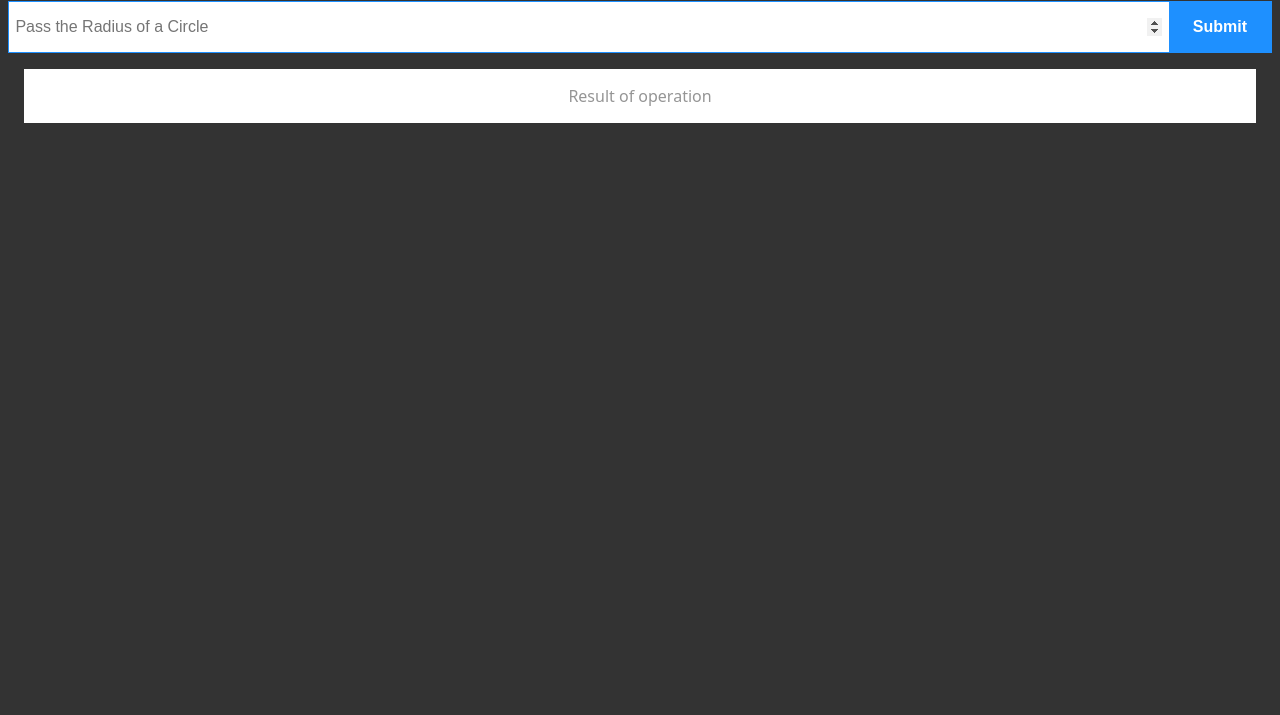
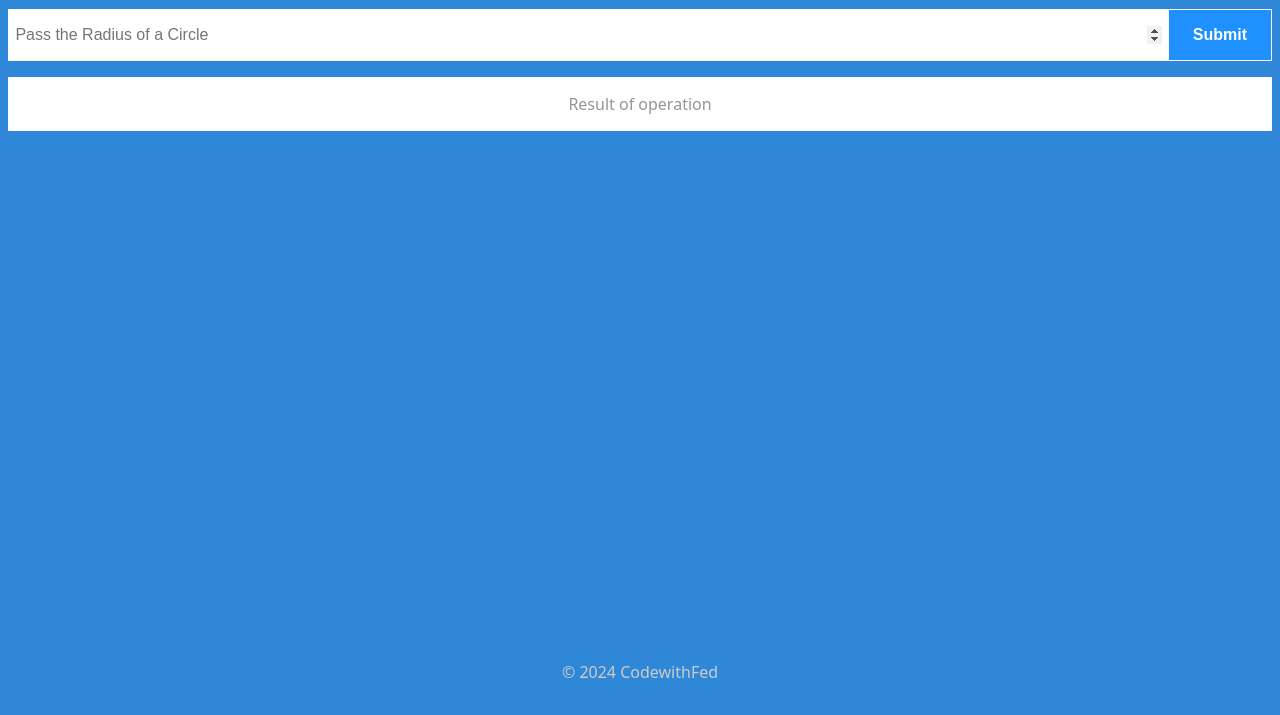
Before and after one commit to CodeWithFED/Geometory, a plain HTML site: page index.html in a window 1280 px wide. Shown: the part 85-800 px from the top of the page. Drawn offline with Linux system fonts and the light colour scheme.

Commit message:
make changes on ui and make it look pretty.

```diff
--- a/index.css
+++ b/index.css
@@ -5,8 +5,21 @@
 }
 
 body {
-    background: #333;
+    display: flex;
+    flex-direction: column;
+    height: 95vh;
+    background: #2f87d8;
     font-family: system-ui, -apple-system, BlinkMacSystemFont, 'Segoe UI', Roboto, Oxygen, Ubuntu, Cantarell, 'Open Sans', 'Helvetica Neue', sans-serif;
+}
+
+main {
+    flex: 1;
+}
+
+footer {
+    text-align: center;
+    font-weight: 100;
+    color: #ccc;
 }
 
 h1 {
@@ -20,6 +33,7 @@ h1 {
     flex: 1;
     border: none;
     color: #999;
+    width: 100%;
 }
 
 #btn {
@@ -42,7 +56,7 @@ h1 {
 
 .con {
     display: flex;
-    border: 1px solid dodgerblue;
+    border: 1px solid #fff;
 }
 
 .result {
@@ -51,7 +65,7 @@ h1 {
     text-align: center;
     font-size: 1rem;
     padding: 1rem;
-    margin: 1rem;
+    margin: 1rem 0;
 }
 
 .result__com {
--- a/index.html
+++ b/index.html
@@ -7,6 +7,7 @@
     <title>Document</title>
   </head>
   <body>
+    <main>
       <h1>Geometory</h1>
       <div class="con">
         <input
@@ -18,6 +19,8 @@
         <button id="btn" type="button">Submit</button>
       </div>
       <div id="ReturnNum" class="result">Result of operation</div>
+    </main>
+    <footer>&copy; 2024 CodewithFed</footer>
     <script src="index.js"></script>
   </body>
 </html>
--- a/index.js
+++ b/index.js
@@ -9,8 +9,8 @@ function Calculatoin() {
     if (searchbox.value != '') {
         let R = Number(searchbox.value);
         const P = Math.PI;
-        const circumferece = 2 * R * P;
-        const surface = (R ** 2) * P;
+        const circumferece = Math.round(2 * R * P);
+        const surface = Math.round((R ** 2) * P);
         searchbox.value = '';
         resultbox.classList.add('result__com');
         resultbox.innerText = `Circumference= ${circumferece}
```
Lines whose indentation alone changed are shown as unchanged.
